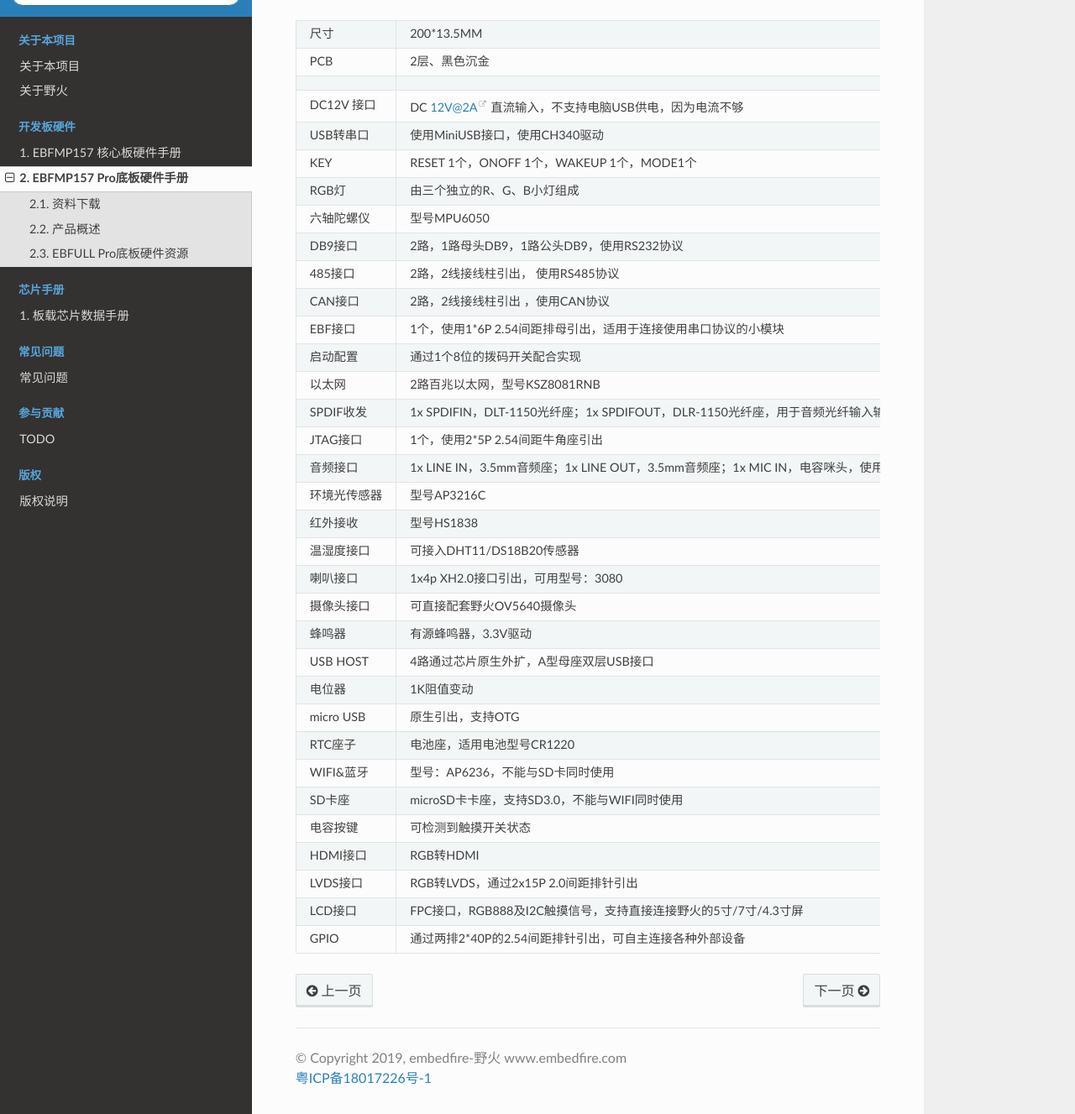
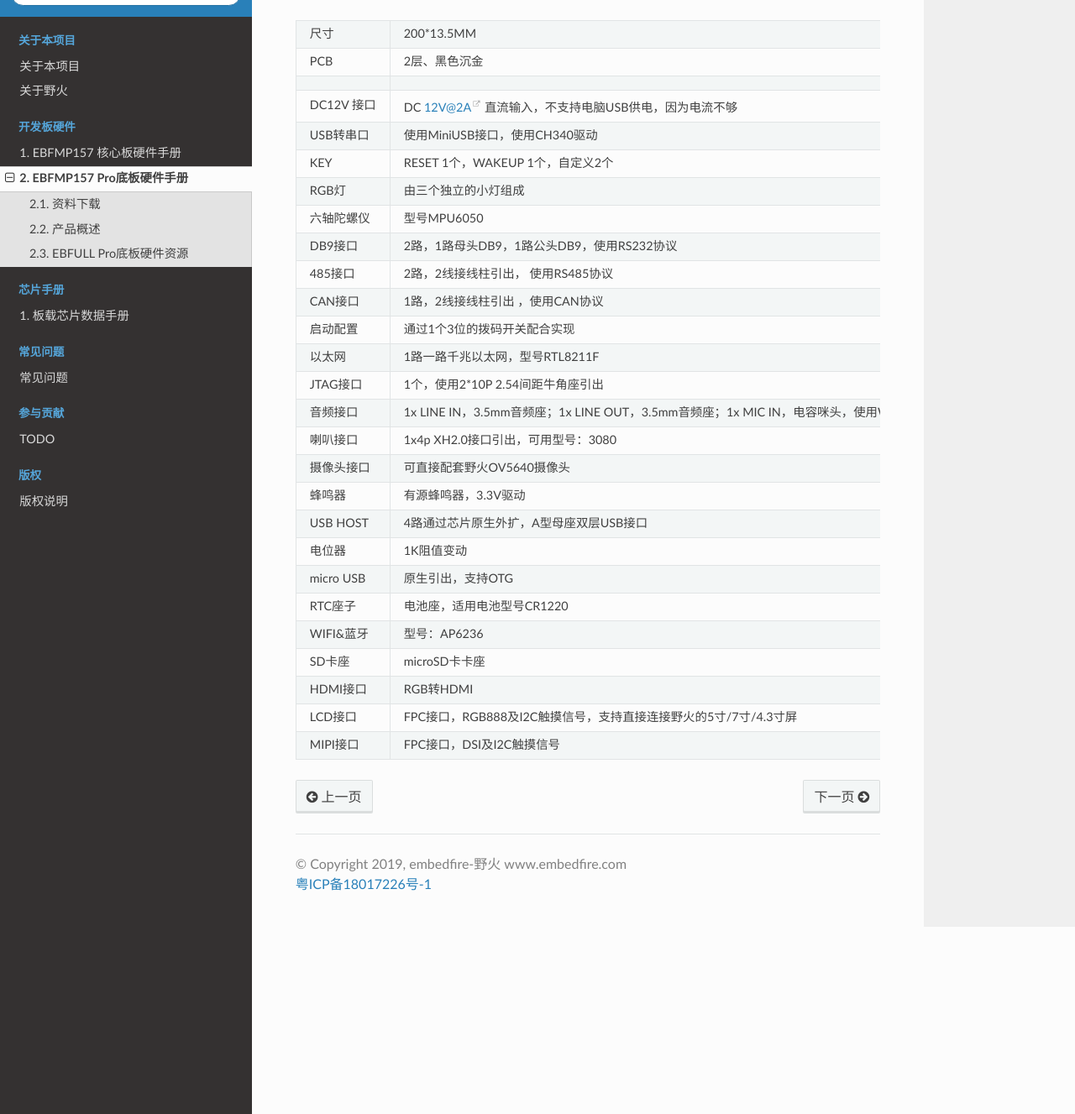
Before and after one commit to Embedfire-ST/ebf_mp157_hardware, a Sphinx documentation site: the page built from documentation/board/ebfmp157_pro.rst, in a window 1280 px wide and 1400 px high, scrolled down 1437 px, cut to the strip 73-1400 px from the top of the window. Shown: the whole strip at 84% size. Built offline with Sphinx 7.4.7 and the Read the Docs theme 2.0.0, drawn with Linux system fonts in a browser that asks for light colours; pages that are not in the unit, such as notebooks, are missing from menus; comment, search, counter and statistics services are not loaded; some of the changed text lies outside the part shown.

Commit message:
文档修改

```diff
--- a/documentation/board/ebfmp157_pro.rst
+++ b/documentation/board/ebfmp157_pro.rst
@@ -60,21 +60,16 @@ PCB          2层、黑色沉金
 \
 DC12V 接口   DC 12V@2A 直流输入，不支持电脑USB供电，因为电流不够
 USB转串口    使用MiniUSB接口，使用CH340驱动
-KEY          RESET 1个，ONOFF 1个，WAKEUP 1个，MODE1个
-RGB灯        由三个独立的R、G、B小灯组成
+KEY          RESET 1个，WAKEUP 1个，自定义2个
+RGB灯        由三个独立的小灯组成
 六轴陀螺仪   型号MPU6050
 DB9接口      2路，1路母头DB9，1路公头DB9，使用RS232协议
 485接口      2路，2线接线柱引出， 使用RS485协议
-CAN接口      2路，2线接线柱引出 ，使用CAN协议
-EBF接口      1个，使用1*6P 2.54间距排母引出，适用于连接使用串口协议的小模块
-启动配置     通过1个8位的拨码开关配合实现
-以太网       2路百兆以太网，型号KSZ8081RNB
-SPDIF收发    1x SPDIFIN，DLT-1150光纤座；1x SPDIFOUT，DLR-1150光纤座，用于音频光纤输入输出
-JTAG接口     1个，使用2*5P 2.54间距牛角座引出
+CAN接口      1路，2线接线柱引出 ，使用CAN协议
+启动配置     通过1个3位的拨码开关配合实现
+以太网       1路一路千兆以太网，型号RTL8211F
+JTAG接口     1个，使用2*10P 2.54间距牛角座引出
 音频接口     1x LINE IN，3.5mm音频座；1x LINE OUT，3.5mm音频座；1x MIC IN，电容咪头，使用WM8960编解码芯片
-环境光传感器 型号AP3216C
-红外接收     型号HS1838
-温湿度接口   可接入DHT11/DS18B20传感器
 喇叭接口     1x4p XH2.0接口引出，可用型号：3080
 摄像头接口   可直接配套野火OV5640摄像头
 蜂鸣器       有源蜂鸣器，3.3V驱动
@@ -82,11 +77,9 @@ USB HOST     4路通过芯片原生外扩，A型母座双层USB接口
 电位器       1K阻值变动
 micro USB    原生引出，支持OTG
 RTC座子      电池座，适用电池型号CR1220
-WIFI&蓝牙    型号：AP6236，不能与SD卡同时使用
-SD卡座       microSD卡卡座，支持SD3.0，不能与WIFI同时使用
-电容按键     可检测到触摸开关状态
+WIFI&蓝牙    型号：AP6236
+SD卡座       microSD卡卡座
 HDMI接口     RGB转HDMI
-LVDS接口     RGB转LVDS，通过2x15P 2.0间距排针引出
 LCD接口      FPC接口，RGB888及I2C触摸信号，支持直接连接野火的5寸/7寸/4.3寸屏
-GPIO         通过两排2*40P的2.54间距排针引出，可自主连接各种外部设备
+MIPI接口     FPC接口，DSI及I2C触摸信号
 ============ ============================================================================================
--- a/documentation/index.rst
+++ b/documentation/index.rst
@@ -37,7 +37,7 @@
    :caption: 相关主要手册
    :numbered:
 
-   manual/reference_manual
+.. manual/reference_manual
 
 
 .. toctree::
```
Also changed, not shown: other parts of documentation/board/ebfmp157_pro.rst (+1 -1 lines), documentation/board/ebfmp157.rst (+20 -18 lines).
